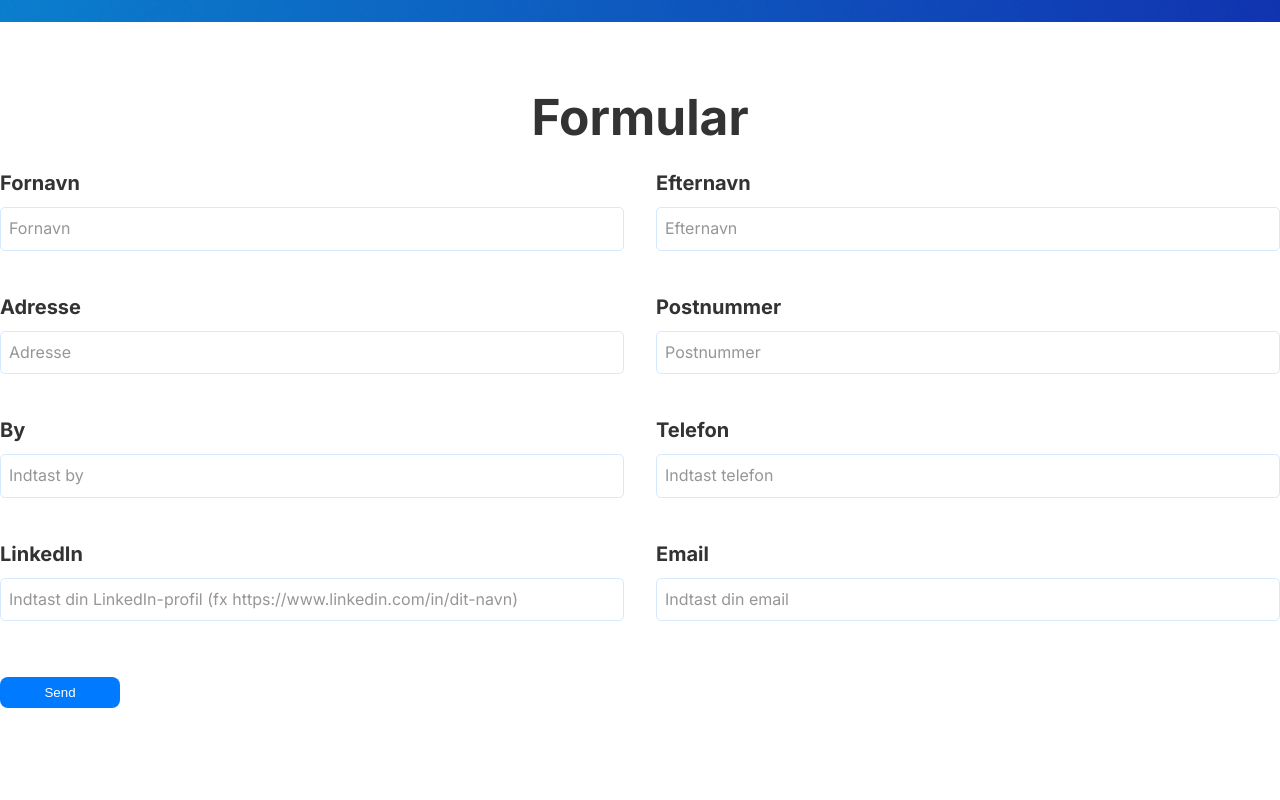
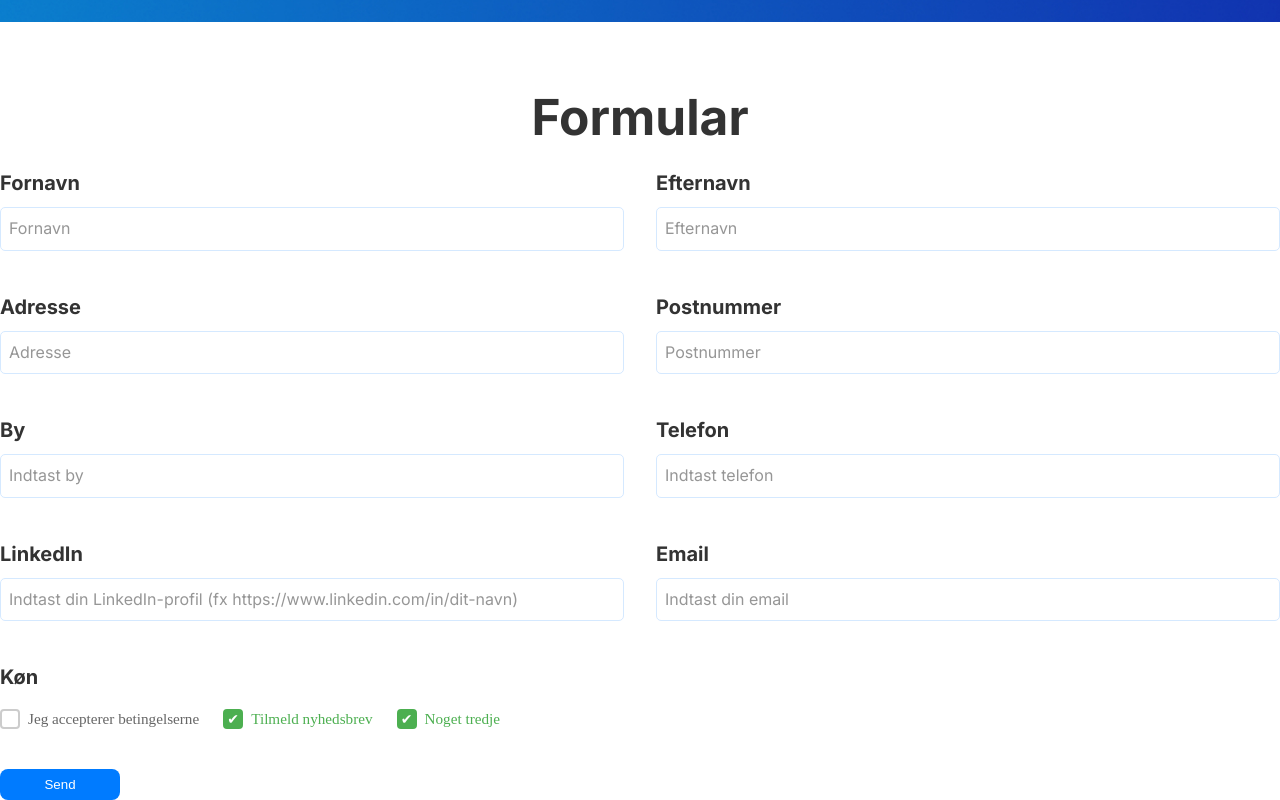
Before and after one commit to AndersBuch/candidate-management-system, a Vue app: page /app/pagethree in a window 1280 px wide. Shown: the part 508-1308 px from the top of the page. Before the commit the page ends 1216 px from the top, so only its background shows below. Built offline with nearby package versions, Linux system fonts and the light colour scheme.

Commit message:
arbejde med Input

```diff
--- a/src/components/FormComponent.vue
+++ b/src/components/FormComponent.vue
@@ -1,5 +1,6 @@
 <script setup>
 import FormField from './FormField.vue'
+import FormLabel from './FormLabel.vue'
 import { reactive, computed, watch } from 'vue'
 
 const formData = reactive({
@@ -149,6 +150,7 @@ const submitForm = () => {
   @blur="formData.touched.email = true"
 />
 
+<FormLabel/>
 
     </div>
 
--- /dev/null
+++ b/src/components/FormLabel.vue
@@ -0,0 +1,52 @@
+<script setup>
+import InputField from './InputField.vue'
+import { ref } from 'vue'
+
+const acceptedTerms = ref(false)
+const newsletter = ref(true)
+</script>
+
+<template>
+  <div class="inputContainer">
+    <p>Køn</p>
+    <div class="checkbox-row">
+      <!-- Første genbrug -->
+      <InputField
+        v-model:checked="acceptedTerms"
+        label="Jeg accepterer betingelserne"
+      />
+
+      <!-- Anden genbrug -->
+      <InputField
+        v-model:checked="newsletter"
+        label="Tilmeld nyhedsbrev"
+      />
+
+      <!-- Tredje genbrug -->
+      <InputField
+        v-model:checked="newsletter"
+        label="Noget tredje"
+      />
+    </div>
+
+  </div>
+</template>
+
+<style scoped lang="scss">
+.inputContainer {
+  display: flex;
+  flex-direction: column;
+  gap: 1rem;
+
+    p {
+        @include bigBodyText;
+    }
+
+}
+
+.checkbox-row {
+  display: flex;       /* gør dem i række */
+  gap: 1.5rem;         /* afstand mellem checkboxene */
+  flex-wrap: wrap;     /* flyt til næste linje hvis der ikke er plads */
+}
+</style>
--- /dev/null
+++ b/src/components/InputField.vue
@@ -0,0 +1,118 @@
+<template>
+  <div class="inputBoks">
+    <label :for="id" class="checkboxLabel">
+      <!-- Custom styled checkbox -->
+      <input
+        type="checkbox"
+        :id="id"
+        :checked="isChecked"
+        @change="onCheck($event)"
+        :disabled="disabled"
+      />
+      <span
+        class="labelText"
+        :class="{ checked: isChecked }"
+      >
+        <slot>{{ label }}</slot>
+      </span>
+      <!-- Optional: custom checkmark -->
+      <span class="customCheckbox"></span>
+    </label>
+  </div>
+</template>
+
+<script setup>
+import { computed } from 'vue'
+
+const props = defineProps({
+  label: { type: String, default: 'Tekst' },
+  checked: { type: Boolean, default: false },
+  disabled: { type: Boolean, default: false },
+  id: { type: String, default: null }
+})
+
+const emit = defineEmits(['update:checked'])
+
+const uid = Math.random().toString(36).slice(2, 9)
+const id = props.id || `inputboks-${uid}`
+
+const isChecked = computed({
+  get: () => props.checked,
+  set: (val) => emit('update:checked', val)
+})
+
+function onCheck(e) {
+  isChecked.value = e.target.checked
+}
+</script>
+
+<style scoped lang="scss">
+.inputBoks {
+  display: flex;
+  gap: 0.5rem;
+  align-items: center;
+}
+
+.checkboxLabel {
+  display: inline-flex;
+  align-items: center;
+  gap: 0.5rem;
+  cursor: pointer;
+  user-select: none;
+  position: relative;
+}
+
+/* Skjul den originale checkbox */
+.checkboxLabel input[type="checkbox"] {
+  appearance: none;
+  width: 20px;
+  height: 20px;
+  border: 2px solid #ccc;
+  border-radius: 4px;
+  position: relative;
+  cursor: pointer;
+  outline: none;
+  transition: all 0.2s;
+}
+
+.checkboxLabel input[type="checkbox"]:checked {
+  background-color: #4caf50; /* Grøn baggrund når checked */
+  border-color: #4caf50;
+}
+
+.checkboxLabel input[type="checkbox"]:disabled {
+  background-color: #eee;
+  border-color: #ccc;
+  cursor: not-allowed;
+}
+
+/* Tekst ændrer farve afhængig af checked state */
+.labelText {
+  font-size: 0.95rem;
+  color: #666666;
+  transition: color 0.2s;
+}
+
+.labelText.checked {
+  color: #4caf50; /* Samme farve som checked checkbox */
+}
+
+/* Optional: custom checkmark */
+.customCheckbox {
+  position: absolute;
+  width: 20px;
+  height: 20px;
+  pointer-events: none;
+  top: 0;
+  left: 0;
+  display: flex;
+  align-items: center;
+  justify-content: center;
+}
+
+.checkboxLabel input[type="checkbox"]:checked + .labelText + .customCheckbox::after {
+  content: '✔';
+  color: white;
+  font-size: 14px;
+}
+</style>
```
